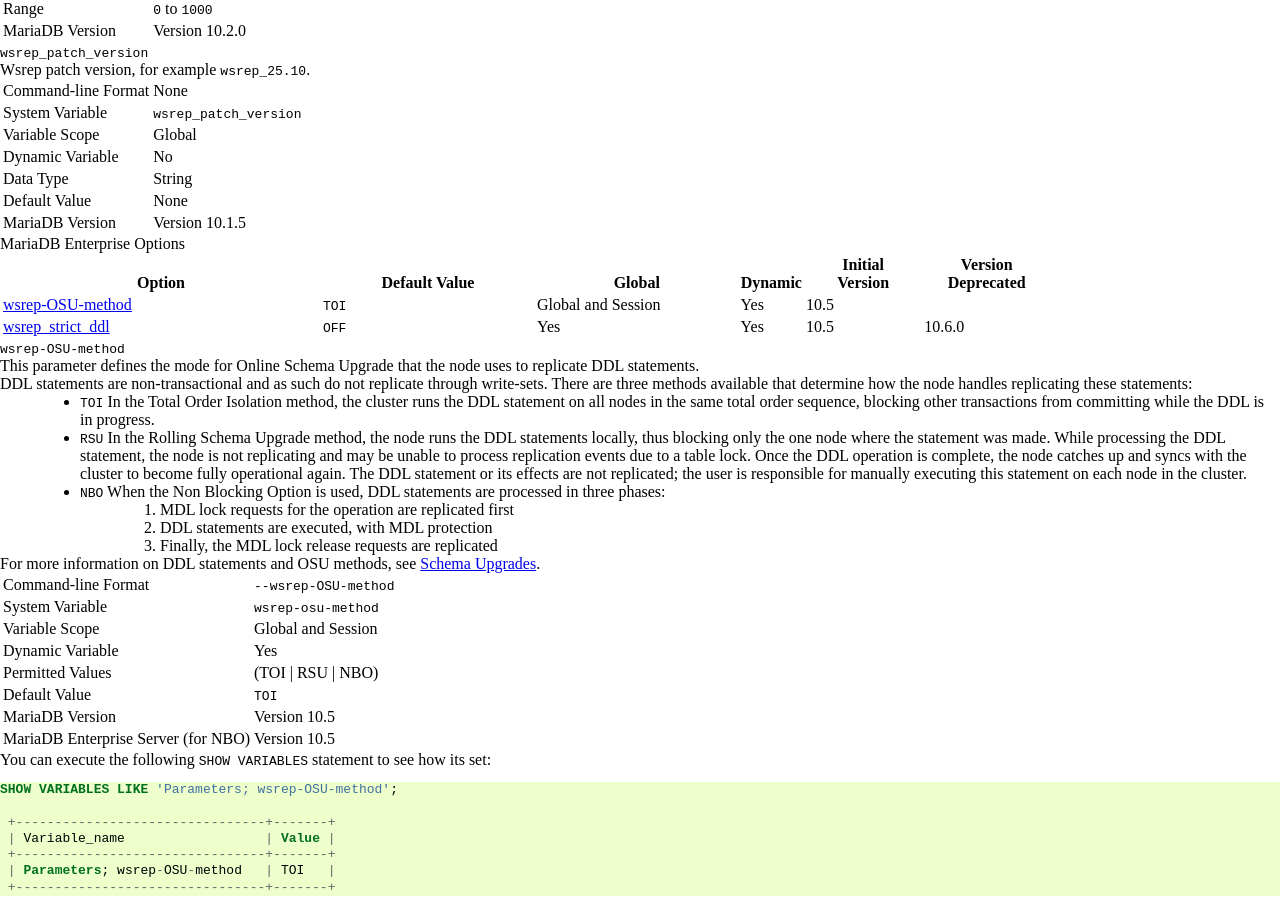
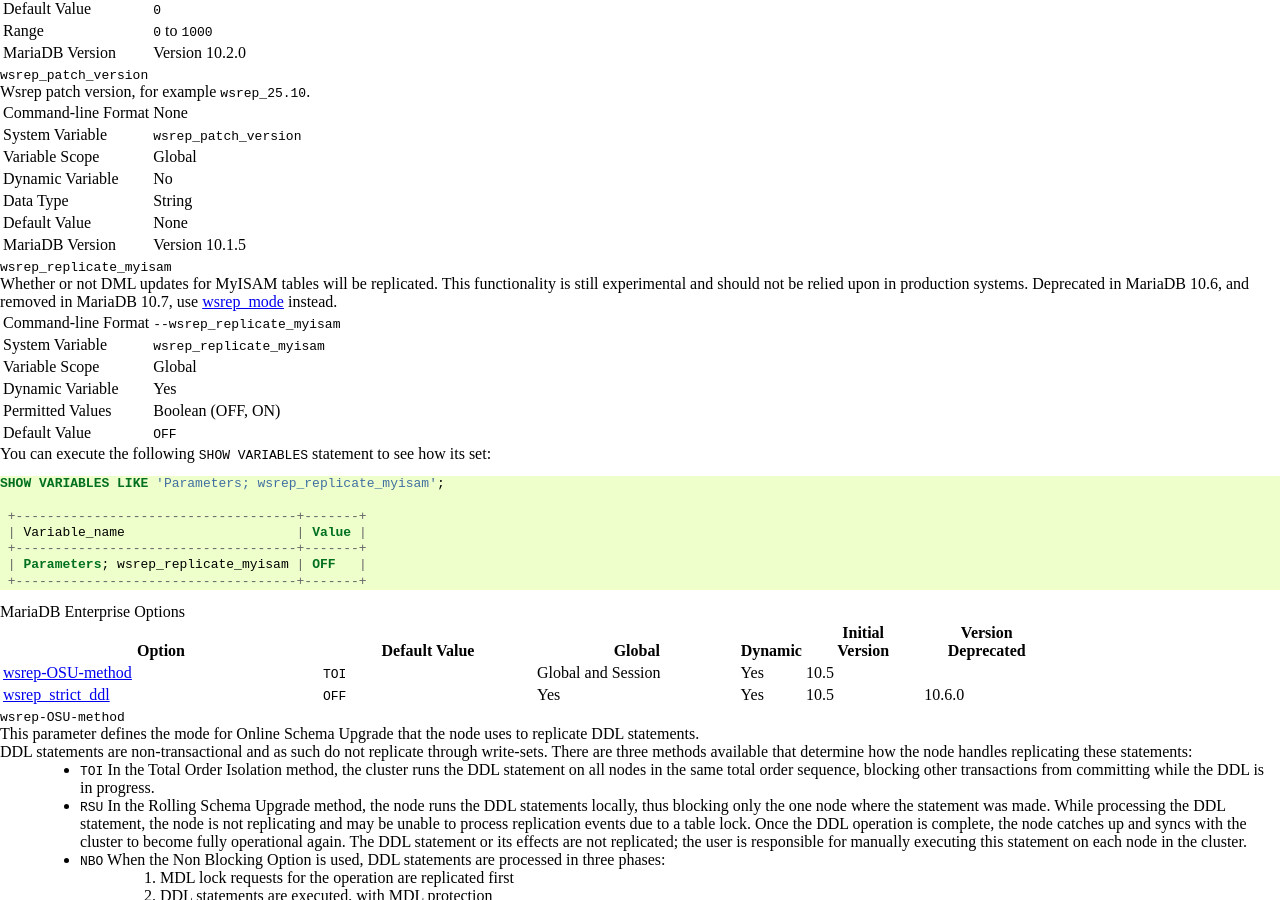
Before and after one commit to codership/documentation, a Sphinx documentation site: the page built from galeracluster/source/documentation/mariadb-options.rst, in a window 1280 px wide and 900 px high, scrolled down 1810 px. Built offline with Sphinx 7.4.7, drawn with Linux system fonts in a browser that asks for light colours; comment, search, counter and statistics services are not loaded; some of the changed text lies outside the part shown.

Commit message:
wsrep_replicate_myisam added to MariaDB Options

```diff
--- a/galeracluster/source/documentation/mariadb-options.rst
+++ b/galeracluster/source/documentation/mariadb-options.rst
@@ -72,8 +72,7 @@ These are MariaDB Server and Enterprise options. If you click a particular varia
    ":ref:`wsrep_gtid_seq_no <wsrep_gtid_seq_no>`", "", "No", "Yes", "10.5.1", ""
    ":ref:`wsrep-mysql-replication-bundle <wsrep-mysql-replication-bundle>`", "``0``", "Yes", "No", "10.2.0", ""
    ":ref:`wsrep_patch_version <wsrep_patch_version>`", "", "Yes", "No", "10.1.5", ""
-
-
+   ":ref:`wsrep_replicate_myisam <wsrep_replicate_myisam>`", "OFF", "Yes", "Yes", "", "10.6"
 
 
 
@@ -227,6 +226,41 @@ Wsrep patch version, for example ``wsrep_25.10``.
    "MariaDB Version", "Version 10.1.5"
 
 
+.. _`wsrep_replicate_myisam`:
+.. rst-class:: section-heading
+.. rubric:: ``wsrep_replicate_myisam``
+
+.. index::
+   pair: Parameters; wsrep_replicate_myisam
+
+Whether or not DML updates for MyISAM tables will be replicated. This functionality is still experimental and should not be relied upon in production systems. Deprecated in MariaDB 10.6, and removed in MariaDB 10.7, use :ref:`wsrep_mode <wsrep_mode>` instead.
+
+
+.. csv-table::
+   :class: doc-options
+
+   "Command-line Format", "``--wsrep_replicate_myisam``"
+   "System Variable", "``wsrep_replicate_myisam``"
+   "Variable Scope", "Global"
+   "Dynamic Variable", "Yes"
+   "Permitted Values", "Boolean (OFF, ON)"
+   "Default Value", "``OFF`` "
+
+You can execute the following ``SHOW VARIABLES`` statement to see how its set:
+
+.. code-block:: mysql
+
+   SHOW VARIABLES LIKE 'Parameters; wsrep_replicate_myisam';
+
+    +------------------------------------+-------+
+    | Variable_name                      | Value |
+    +------------------------------------+-------+
+    | Parameters; wsrep_replicate_myisam | OFF   |
+    +------------------------------------+-------+
+
+
+
+
 .. _`mariadb_enterprise_options`:
 .. rst-class:: section-heading
 .. rubric:: MariaDB Enterprise Options
```
